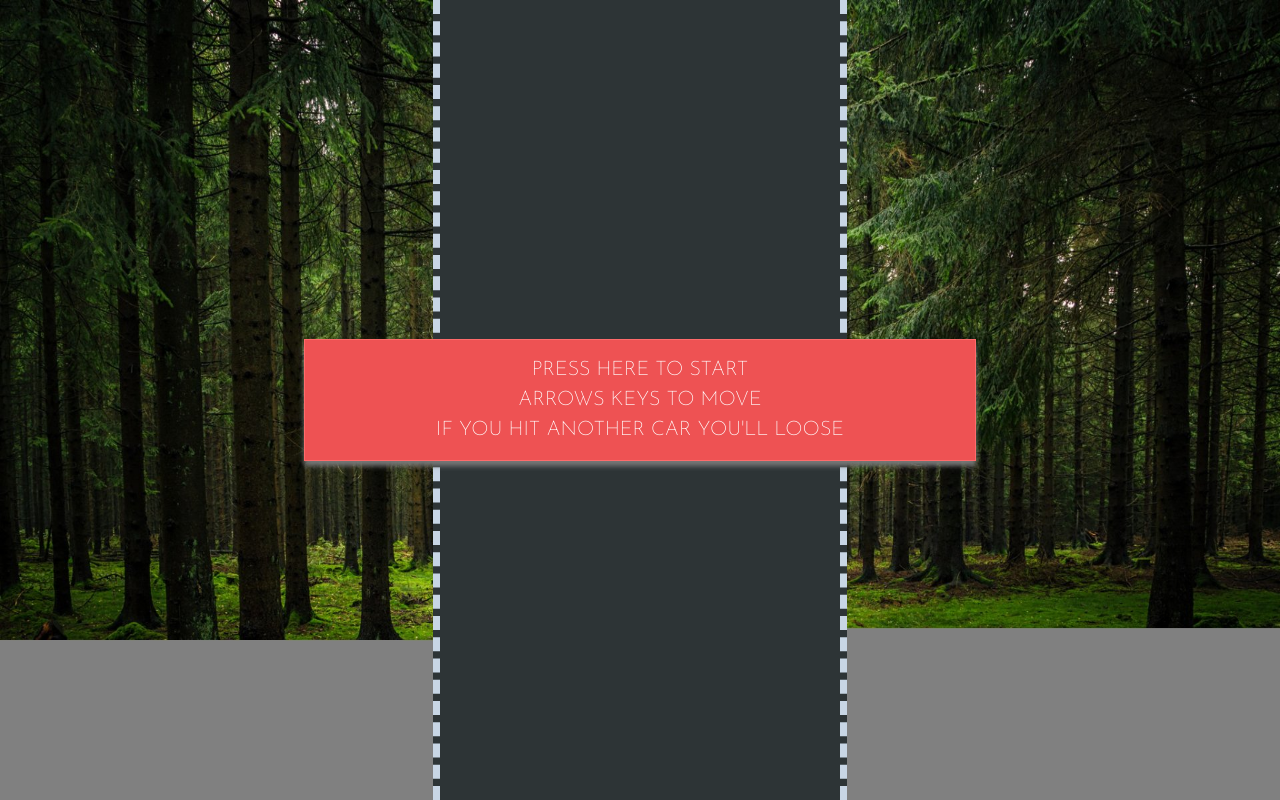
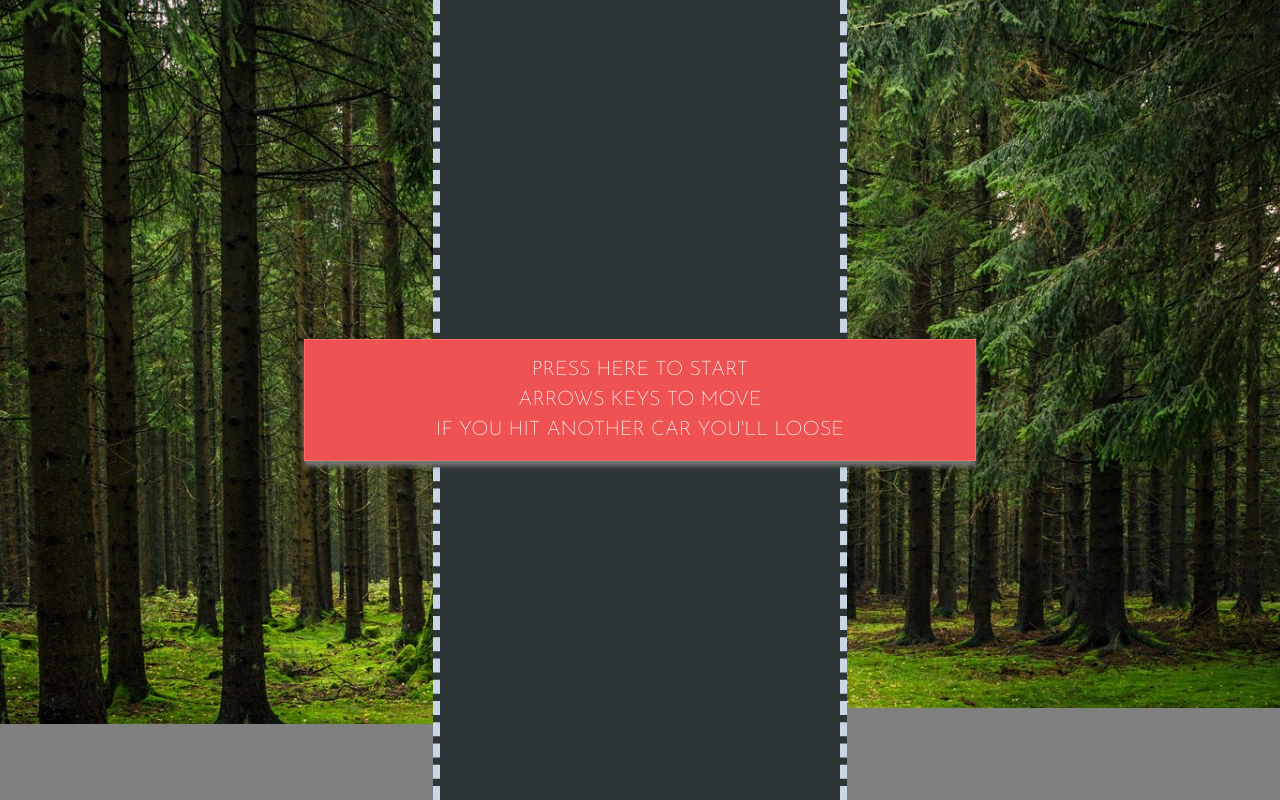
Before and after one commit to Ritikajalewa/car-race-game, a plain HTML site: page index.html in a window 1280 px wide. Drawn offline with Linux system fonts and the light colour scheme.

Commit message:
Updated index.html

```diff
--- a/index.html
+++ b/index.html
@@ -20,7 +20,8 @@
             height:100vh;
             background-image: url("car3.jpg");
             background-repeat: no-repeat;
-            background-size: 100% 100%;
+            background-size: auto;
+            background-position: center;
         }
         .car,.enemy{
             width: 50px;
```
